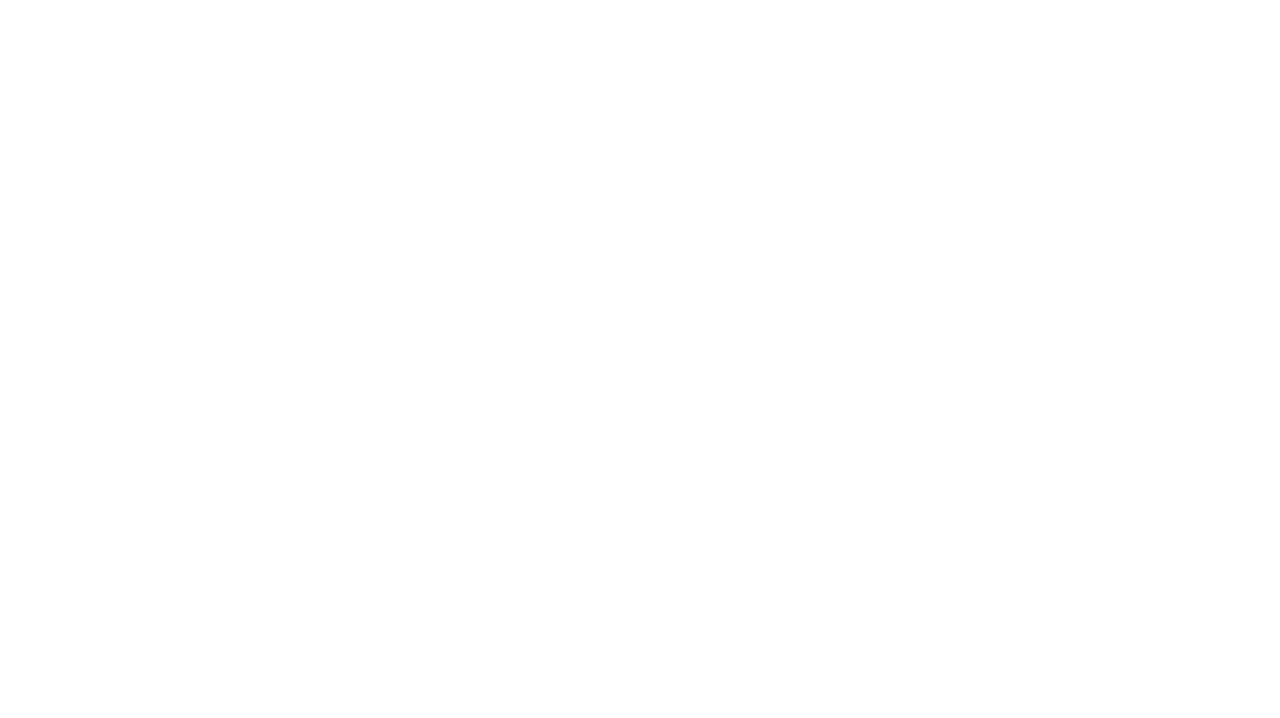
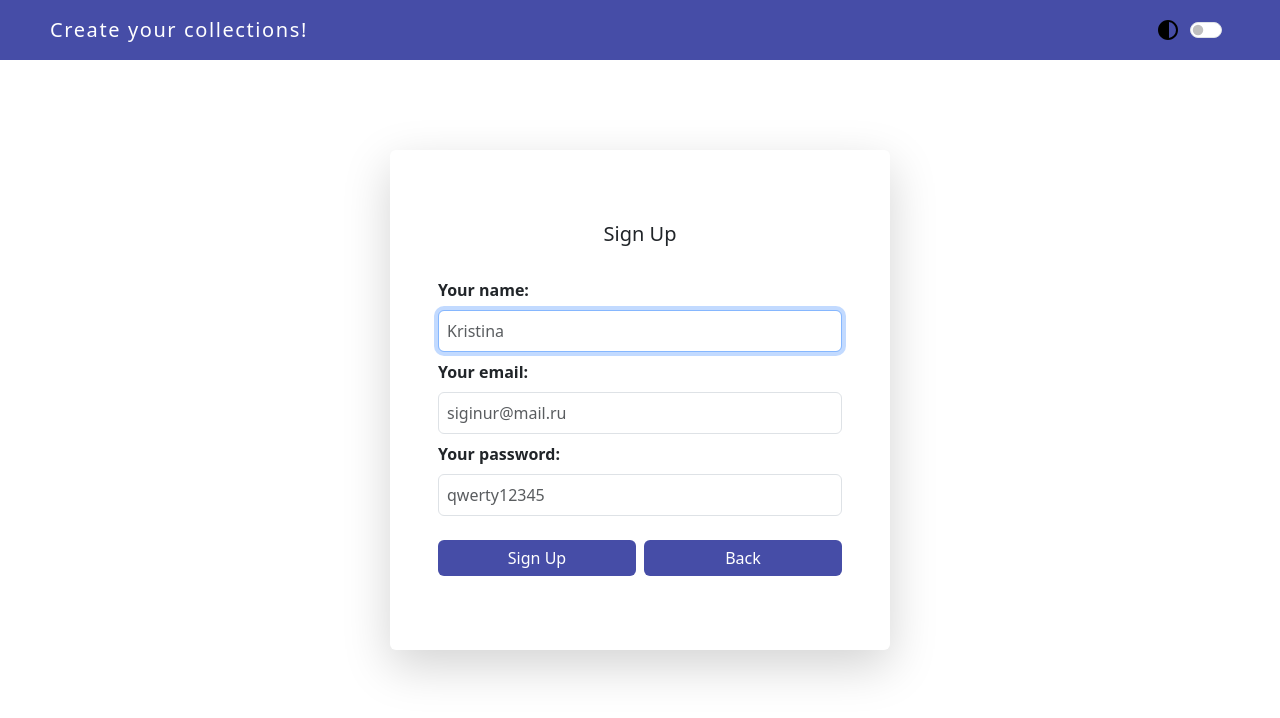
Before and after one commit to kristinafrdx/project-collection, a React (Create React App) app in the folder client/: page /registration in a window 1280 px wide. Before the commit this address had no page. Shown: the top 718 px of the page. Built offline with nearby package versions, Linux system fonts and the light colour scheme.

Commit message:
theme done, registration page done

```diff
--- a/client/src/App.js
+++ b/client/src/App.js
@@ -3,6 +3,7 @@ import React from "react";
 import Login from "./components/Login";
 import Collections from "./components/Collections";
 import { Route, Routes, BrowserRouter as Router } from "react-router-dom";
+import Registration from "./components/Registration";
 
 function App() {
   return (
@@ -11,6 +12,7 @@ function App() {
           <Routes>
             <Route path="/" element={<Login />} />
             <Route path="/collections" element={<Collections />} />
+            <Route path="/registration" element={<Registration />} />
           </Routes>
         </Router>
     </div>
--- a/client/src/components/Collections.js
+++ b/client/src/components/Collections.js
@@ -1,15 +1,33 @@
-import React from 'react';
+import { all } from 'axios';
+import React, { useState } from 'react';
 import { useLocation } from "react-router-dom";
-
+import { Form } from 'react-bootstrap';
+import theme from '../logo/theme.svg';
+import { useTheme } from './ThemeContext';
 
 const Collections = () => {
-  const location = useLocation();
+  const { darkMode, toggleDarkMode} = useTheme();
+  // const location = useLocation();
 
-  const collections = location?.state || "Guest";
-  console.log(collections)
+  // const allCollections = location?.state || [];
+  // console.log(allCollections);
+
   return (
-  <div>
-      <h1>Hello</h1>
+  <div className="d-flex flex-column">
+      <header className={`header ${darkMode ? 'header-dark' : 'header-light'}`}>
+        <h5 className="text-center createColl">Create your collections!</h5>
+        <div className="themes">
+          <img className={`${darkMode ? 'logo-themes-dark' : 'light-theme'}`} src={theme} alt="mode"/>
+          <Form>
+            <Form.Check
+              type="switch"
+              id="custom-switch"
+              checked={darkMode}
+              onChange={toggleDarkMode}
+            />
+          </Form>
+        </div>
+      </header>
   </div>
 )
 }
--- a/client/src/components/Login.js
+++ b/client/src/components/Login.js
@@ -2,25 +2,24 @@ import axios from "axios";
 import React, { useState } from "react";
 import { Form } from 'react-bootstrap';
 import theme from '../logo/theme.svg';
+import { useTheme } from './ThemeContext';
 import { useNavigate } from 'react-router-dom';
-// import { useAuth } from "../App.js";
 
 const Login = () => {
   const [login, setLogin] = useState('');
   const [password, setPassword] = useState('');
   const [err, setError] = useState(false);
-  const [darkMode, setDarkMode] = useState(false);
-
+  const { darkMode, toggleDarkMode } = useTheme();
   const navigate = useNavigate();
 
-    const fetchUser = async (data) => {
+  const fetchUser = async (data) => {
     try {
       const resp = await axios.post('http://localhost:3030/login', data)
      if (resp.data.message) {
        setError(true);
      } else {
        const coll = resp.data.usersCollections
-       navigate('/collections', { state: { coll, darkMode }})
+       navigate('/collections', { state: { coll }})
      }
       return;
     } catch (e) {
@@ -45,9 +44,9 @@ const Login = () => {
     setPassword(event.target.value)
   }
 
-  const handleDarkMode = () => {
-    setDarkMode(!darkMode);
-  };
+  const handleCreate = () => {
+    navigate('/registration')
+  }
 
   return (
     <div className="d-flex flex-column">
@@ -60,11 +59,10 @@ const Login = () => {
               type="switch"
               id="custom-switch"
               checked={darkMode}
-              onChange={handleDarkMode}
+              onChange={toggleDarkMode}
             />
           </Form>
         </div>
-
       </header>
       <div className={`d-flex justify-content-center align-items-center vh-100 ${darkMode ? 'dark-theme' : 'light-theme'}`}>
       <div className={`login-container p-4 shadow-lg ${darkMode ? 'inner-dark' : 'light-theme'}`}>
@@ -83,7 +81,7 @@ const Login = () => {
         </div>
         <div className="d-flex align-items-center mt-4 flex-column">
            <h5 className="account">Don't have an account?</h5>
-           <a href="!#" className={`${darkMode ? 'create-dark' : 'create-light'}`}value="create">Create</a>
+           <a onClick={handleCreate} href='#' className={`${darkMode ? 'create-dark' : 'create-light'}`}value="create">Create</a>
         </div>
         </form>
       </div>
--- /dev/null
+++ b/client/src/components/Registration.js
@@ -0,0 +1,133 @@
+import React from "react";
+import { useState } from "react";
+import { useNavigate, useLocation } from "react-router-dom";
+import axios from "axios";
+import { Form } from 'react-bootstrap';
+import theme from '../logo/theme.svg';
+import { useTheme } from './ThemeContext';
+
+const Registration = () => {
+  const [name, setName] = useState("");
+  const [login, setEmail] = useState("");
+  const [password, setPassword] = useState("");
+  const [err, setError] = useState(false);
+  const { darkMode, toggleDarkMode } = useTheme();
+
+  const navigate = useNavigate();
+
+  const handleSubmit = async (e) => {
+    e.preventDefault();
+    const dataUser = {
+      name,
+      login,
+      password,
+    };
+    const resp = await axios.post('http://localhost:3030/registration', dataUser);
+    const coll = resp.data.collections;
+    if (resp.data) {
+      setError(true)
+      setEmail("");
+      setPassword("");
+    }
+    navigate('/collections', { state: { coll }})
+  };
+
+  const handleName = (event) => {
+    setName(event.target.value);
+  };
+
+  const handleMail = (event) => {
+    setEmail(event.target.value);
+  };
+
+  const handlePassword = (event) => {
+    setPassword(event.target.value);
+  };
+
+  return (
+    <div className="d-flex flex-column">
+      <header className={`header ${darkMode ? 'header-dark' : 'header-light'}`}>
+        <h5 className="text-center createColl">Create your collections!</h5>
+        <div className="themes">
+          <img className={`${darkMode ? 'logo-themes-dark' : 'light-theme'}`} src={theme} alt="mode"/>
+          <Form>
+            <Form.Check
+              type="switch"
+              id="custom-switch"
+              checked={darkMode}
+              onChange={toggleDarkMode}
+            />
+          </Form>
+        </div>
+      </header>
+       <div className={`d-flex justify-content-center align-items-center vh-100 ${darkMode ? 'dark-theme' : 'light-theme'}`} >
+      <div
+        className={`login-container p-4 rounded shadow-lg ${darkMode ? 'inner-dark' : 'light-theme'}`}
+        style={{ width: "500px", height: "500px" }}>
+        <h2 className="text-center mb-4 fs-5 mt-5 upper">Sign Up</h2>
+        <form className="p-4 pt-2" onSubmit={handleSubmit}>
+          <div className="form-group mb-3">
+            <label htmlFor="username" className="fw-bold mb-2">
+              Your name:
+            </label>
+            <input
+              type="text"
+              className="form-control w-100 p-2"
+              id="username"
+              placeholder="Kristina"
+              value={name}
+              onChange={handleName}
+              autoFocus
+              required
+            />
+            <label htmlFor="username" className="fw-bold mb-2 mt-2">
+              Your email:
+            </label>
+            <input
+              type="text"
+              className="form-control w-100 p-2"
+              id="email"
+              placeholder="siginur@mail.ru"
+              value={login}
+              onChange={handleMail}
+              required
+            />
+            <label htmlFor="password" className="fw-bold mb-2 mt-2">
+              Your password:
+            </label>
+            <input
+              type="password"
+              className="form-control w-100 p-2"
+              id="password"
+              placeholder="qwerty12345"
+              value={password}
+              onChange={handlePassword}
+              required
+            />
+          </div>
+          {err && (
+            <p className="text-danger">
+              That email is already taken. Try enother.
+            </p>
+          )}
+          <div className="d-flex justify-content-between mt-4 flex-row gap-2">
+            <button
+              type="submit"
+              className={`btn w-100 ${darkMode? 'button-dark' : 'btn-light'} `}>
+              Sign Up
+            </button>
+            <button
+              type="button"
+              onClick={() => navigate("/")}
+              className={`btn ${darkMode ? 'button-dark' : 'btn-light'}  w-100`}>
+              Back
+            </button>
+          </div>
+        </form>
+      </div>
+    </div>
+    </div>
+  );
+};
+
+export default Registration;
--- /dev/null
+++ b/client/src/components/ThemeContext.js
@@ -0,0 +1,19 @@
+import React, { createContext, useContext, useState } from 'react';
+
+const ThemeContext = createContext();
+
+export const ThemeProvider = ({ children }) => {
+  const [darkMode, setDarkMode] = useState(false);
+
+  const toggleDarkMode = () => {
+    setDarkMode((prevDarkMode) => !prevDarkMode);
+  };
+
+  return (
+    <ThemeContext.Provider value={{ darkMode, toggleDarkMode }}>
+      {children}
+    </ThemeContext.Provider>
+  );
+};
+
+export const useTheme = () => useContext(ThemeContext);
--- a/client/src/index.js
+++ b/client/src/index.js
@@ -2,10 +2,13 @@ import React from 'react';
 import ReactDOM from 'react-dom/client';
 import './index.css';
 import App from './App';
+import { ThemeProvider } from './components/ThemeContext';
 
 const root = ReactDOM.createRoot(document.getElementById('root'));
 root.render(
   // <React.StrictMode>
-    <App />
+  <ThemeProvider>
+     <App />
+  </ThemeProvider>
   // </React.StrictMode>
 );
```
Also changed, not shown: 2 other files (tests, documents, lock files or other folders).
